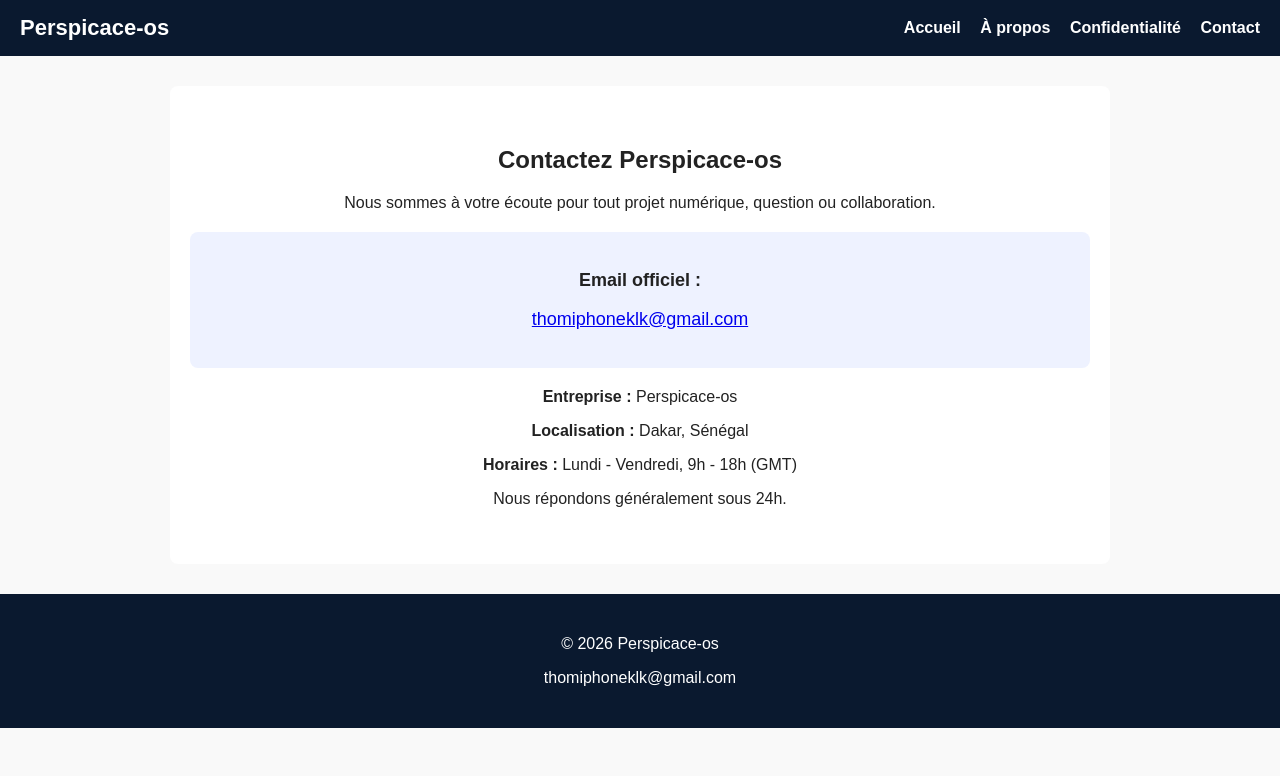
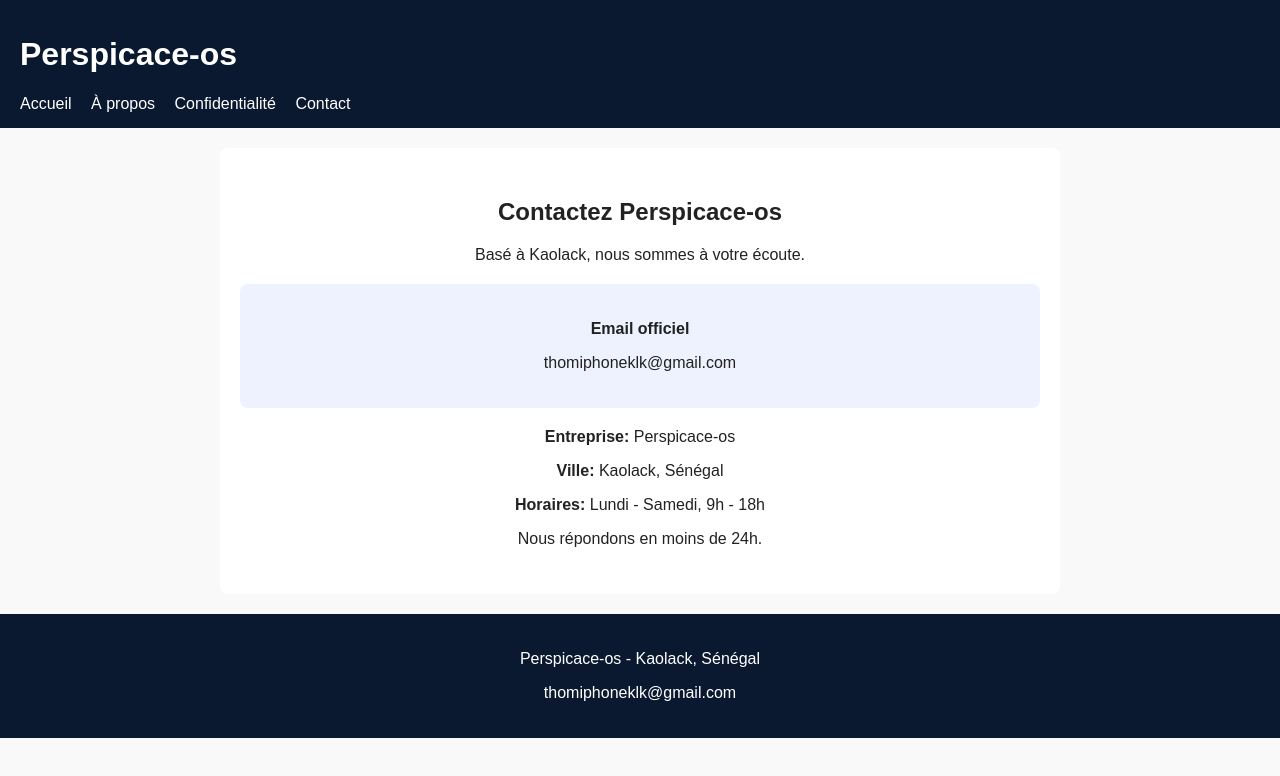
Before and after one commit to thomiphoneklk-cmyk/Perspicace-os, a plain HTML site: page contact.html in a window 1280 px wide. Drawn offline with Linux system fonts and the light colour scheme.

Commit message:
Update contact.html

```diff
--- a/contact.html
+++ b/contact.html
@@ -3,16 +3,14 @@
 <head>
   <meta charset="UTF-8">
   <meta name="viewport" content="width=device-width, initial-scale=1.0">
-  <title>Contact - Perspicace-os</title>
+  <title>Contact - Perspicace-os - Kaolack</title>
   <style>
-    body{font-family:Arial,sans-serif;margin:0;padding:0;background:#f9f9f9;color:#222}
-    header{background:#0a192f;color:white;padding:15px 20px;display:flex;justify-content:space-between;align-items:center}
-    header h1{margin:0;font-size:22px}
-    nav a{color:white;margin-left:15px;text-decoration:none;font-weight:bold}
-    .content{padding:40px 20px;max-width:900px;margin:30px auto;background:white;border-radius:8px;text-align:center}
-    .email-box{background:#eef2ff;padding:20px;border-radius:8px;margin:20px 0;font-size:18px}
-    footer{background:#0a192f;color:white;text-align:center;padding:25px;margin-top:30px}
-    footer a{color:#64ffda;text-decoration:none}
+    body{font-family:Arial,sans-serif;margin:0;background:#f9f9f9;color:#222}
+    header{background:#0a192f;color:white;padding:15px 20px}
+    nav a{color:white;margin-right:15px;text-decoration:none}
+    .content{padding:30px 20px;max-width:800px;margin:20px auto;background:white;border-radius:8px;text-align:center}
+    .email-box{background:#eef2ff;padding:20px;border-radius:8px;margin:20px 0}
+    footer{background:#0a192f;color:white;text-align:center;padding:20px}
   </style>
 </head>
 <body>
@@ -27,18 +25,18 @@
 </header>
 <div class="content">
   <h2>Contactez Perspicace-os</h2>
-  <p>Nous sommes à votre écoute pour tout projet numérique, question ou collaboration.</p>
+  <p>Basé à Kaolack, nous sommes à votre écoute.</p>
   <div class="email-box">
-    <p><strong>Email officiel :</strong></p>
-    <p><a href="mailto:thomiphoneklk@gmail.com">thomiphoneklk@gmail.com</a></p>
+    <p><strong>Email officiel</strong></p>
+    <p>thomiphoneklk@gmail.com</p>
   </div>
-  <p><strong>Entreprise :</strong> Perspicace-os</p>
-  <p><strong>Localisation :</strong> Dakar, Sénégal</p>
-  <p><strong>Horaires :</strong> Lundi - Vendredi, 9h - 18h (GMT)</p>
-  <p>Nous répondons généralement sous 24h.</p>
+  <p><strong>Entreprise:</strong> Perspicace-os</p>
+  <p><strong>Ville:</strong> Kaolack, Sénégal</p>
+  <p><strong>Horaires:</strong> Lundi - Samedi, 9h - 18h</p>
+  <p>Nous répondons en moins de 24h.</p>
 </div>
 <footer>
-  <p>&copy; 2026 Perspicace-os</p>
+  <p>Perspicace-os - Kaolack, Sénégal</p>
   <p>thomiphoneklk@gmail.com</p>
 </footer>
 </body>
```
